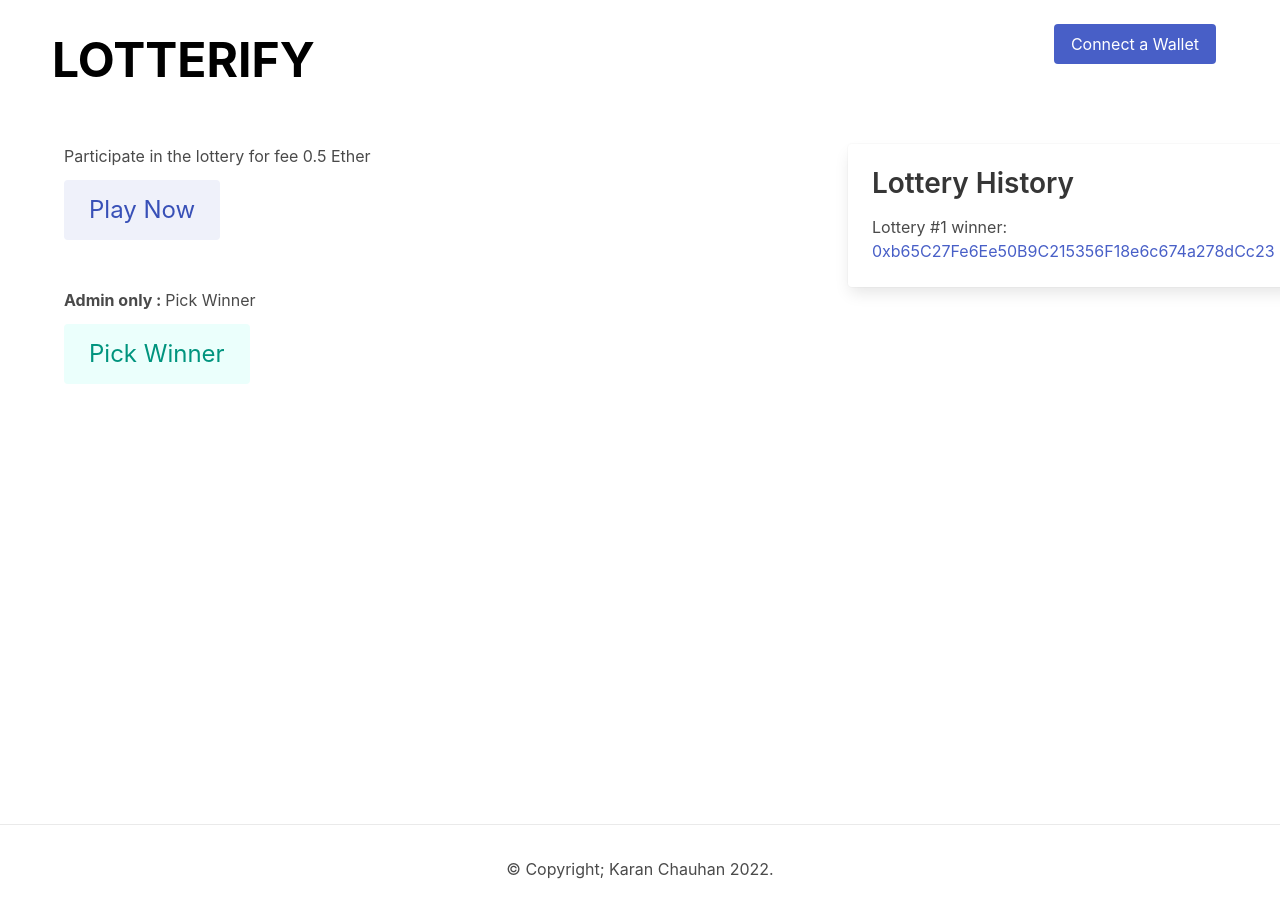
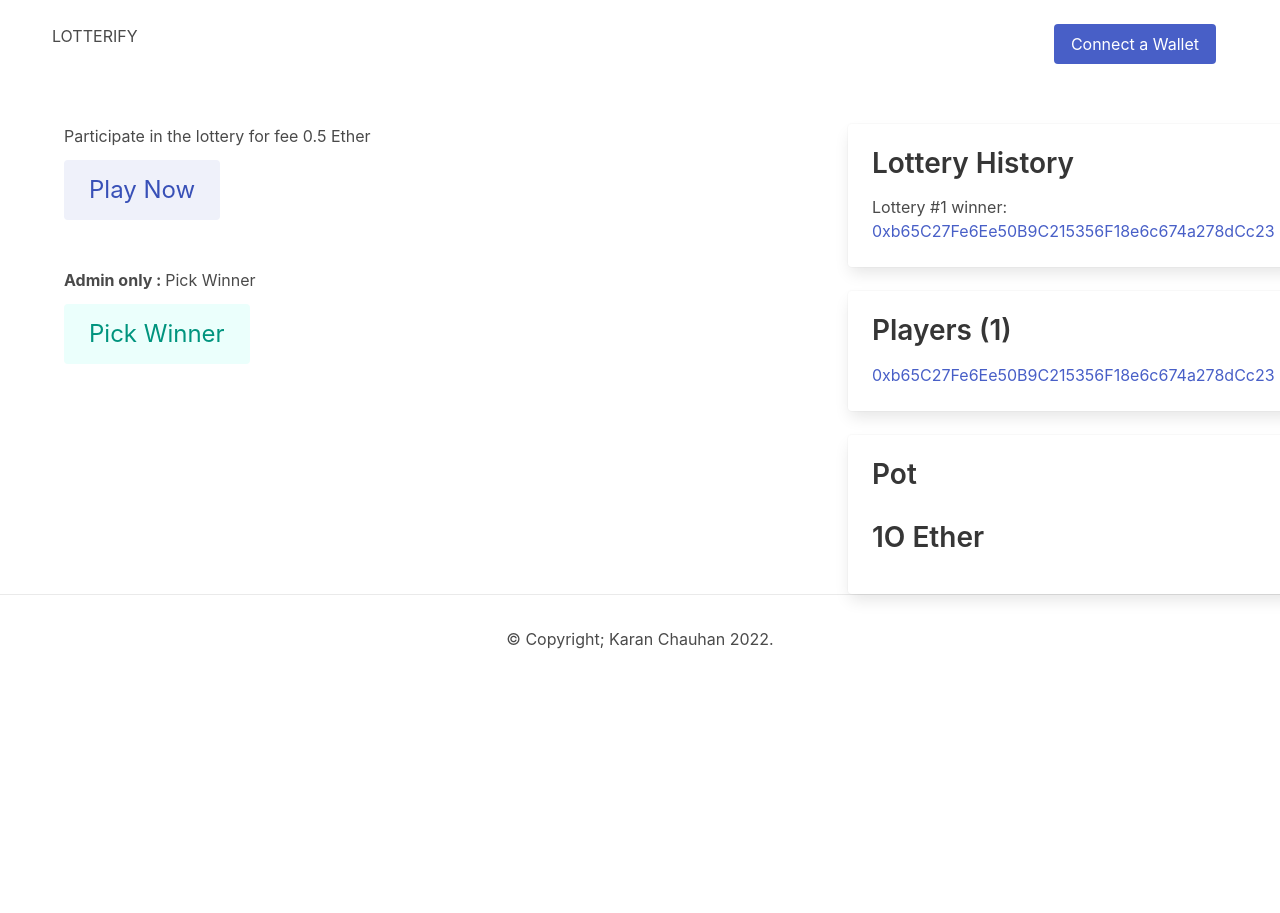
Before and after one commit to thekaranchauhan/Lotterify-Dapp, a Next.js app: page / in a window 1280 px wide. Shown: the top 913 px of the page. After the commit the page ends 800 px from the top, so only its background shows below. Built offline with nearby package versions, Linux system fonts and the light colour scheme.

Commit message:
Created basic layout of app

```diff
--- a/package.json
+++ b/package.json
@@ -12,7 +12,8 @@
     "bulma": "^0.9.3",
     "next": "12.1.0",
     "react": "17.0.2",
-    "react-dom": "17.0.2"
+    "react-dom": "17.0.2",
+    "web3": "^1.7.1"
   },
   "devDependencies": {
     "eslint": "8.11.0",
--- a/pages/index.js
+++ b/pages/index.js
@@ -11,7 +11,7 @@
         <link rel="icon" href="/favicon.ico" />
       </Head>
 
-      <main className={styles.main}>
+      <main className="main">
         <nav className="navbar mt-5">
           <div className="container">
             <div className="navbar-brand">
@@ -41,13 +41,39 @@
                 <section className="mt-5">
                   <div className="mt-5">
                     <div className="card">
-                      <div className ="card-content">
+                      <div className="card-content">
                         <div className="content">
                           <h2>Lottery History</h2>
                           <div className="history-entry">
                             <div>Lottery #1 winner:</div>
                             <a href="https://etherscan.io/address/0xb65C27Fe6Ee50B9C215356F18e6c674a278dCc23" target="_blank" rel="noreferrer">0xb65C27Fe6Ee50B9C215356F18e6c674a278dCc23</a>
                           </div>
+                        </div>
+                      </div>
+                    </div>
+                  </div>
+                </section>
+                <section className="mt-5">
+                  <div className="mt-5">
+                    <div className="card">
+                      <div className="card-content">
+                        <div className="content">
+                          <h2>Players (1)</h2>
+                          <div>
+                            <a href="https://etherscan.io/address/0xb65C27Fe6Ee50B9C215356F18e6c674a278dCc23" target="_blank" rel="noreferrer">0xb65C27Fe6Ee50B9C215356F18e6c674a278dCc23</a>
+                          </div>
+                        </div>
+                      </div>
+                    </div>
+                  </div>
+                </section>
+                <section className="mt-5">
+                  <div className="mt-5">
+                    <div className="card">
+                      <div className="card-content">
+                        <div className="content">
+                          <h2>Pot</h2>
+                          <h2>1O Ether</h2>
                         </div>
                       </div>
                     </div>
```
Also changed, not shown: 1 other file (tests, documents, lock files or other folders).
